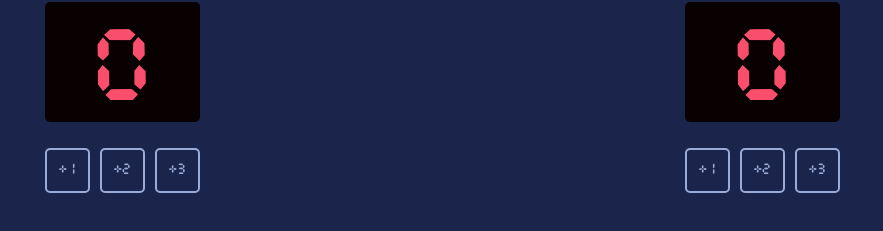
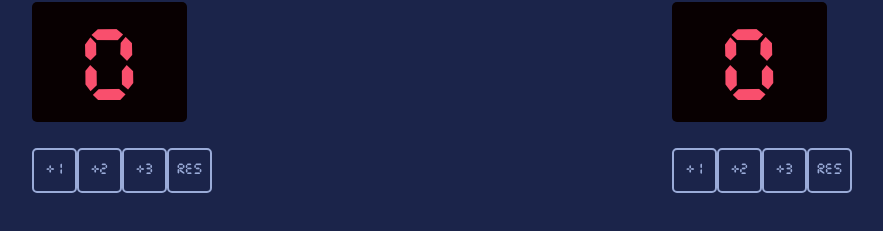
Before and after one commit to AsadbekProgrammer/BasketballScoreCounter, a plain HTML site: page index.html in a window 1280 px wide. Shown: the part 79-310 px from the top of the page, without its empty margins (198-1081 px from the left). Drawn offline with Linux system fonts and the light colour scheme.

Commit message:
Adding Reset Buttons

```diff
--- a/index.html
+++ b/index.html
@@ -13,6 +13,7 @@
                     <button onclick="add1Point()" class="point">+1</button>
                     <button onclick="add2Point()" class="point">+2</button>
                     <button onclick="add3Point()" class="point">+3</button>
+                    <button onclick="resHome()" class="point res">res</button>
                 </div>
             </div>
             <div class="score-card">
@@ -24,6 +25,7 @@
                     <button onclick="add1PointGuest()" class="point">+1</button>
                     <button onclick="add2PointGuest()" class="point">+2</button>
                     <button onclick="add3PointGuest()" class="point">+3</button>
+                    <button onclick="resGuest()" class="point res">res</button>
                 </div>
             </div>
         </div>
```
